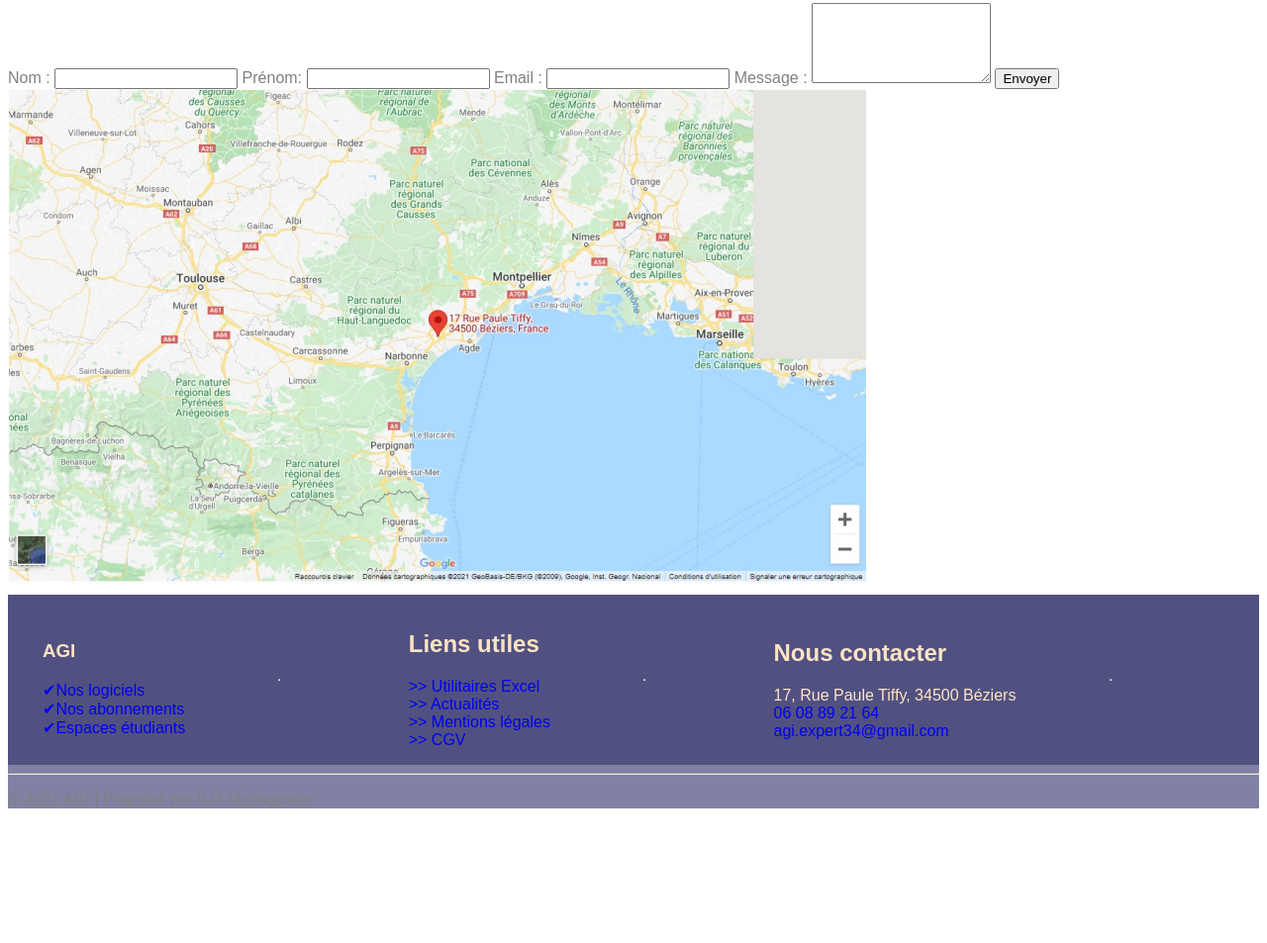
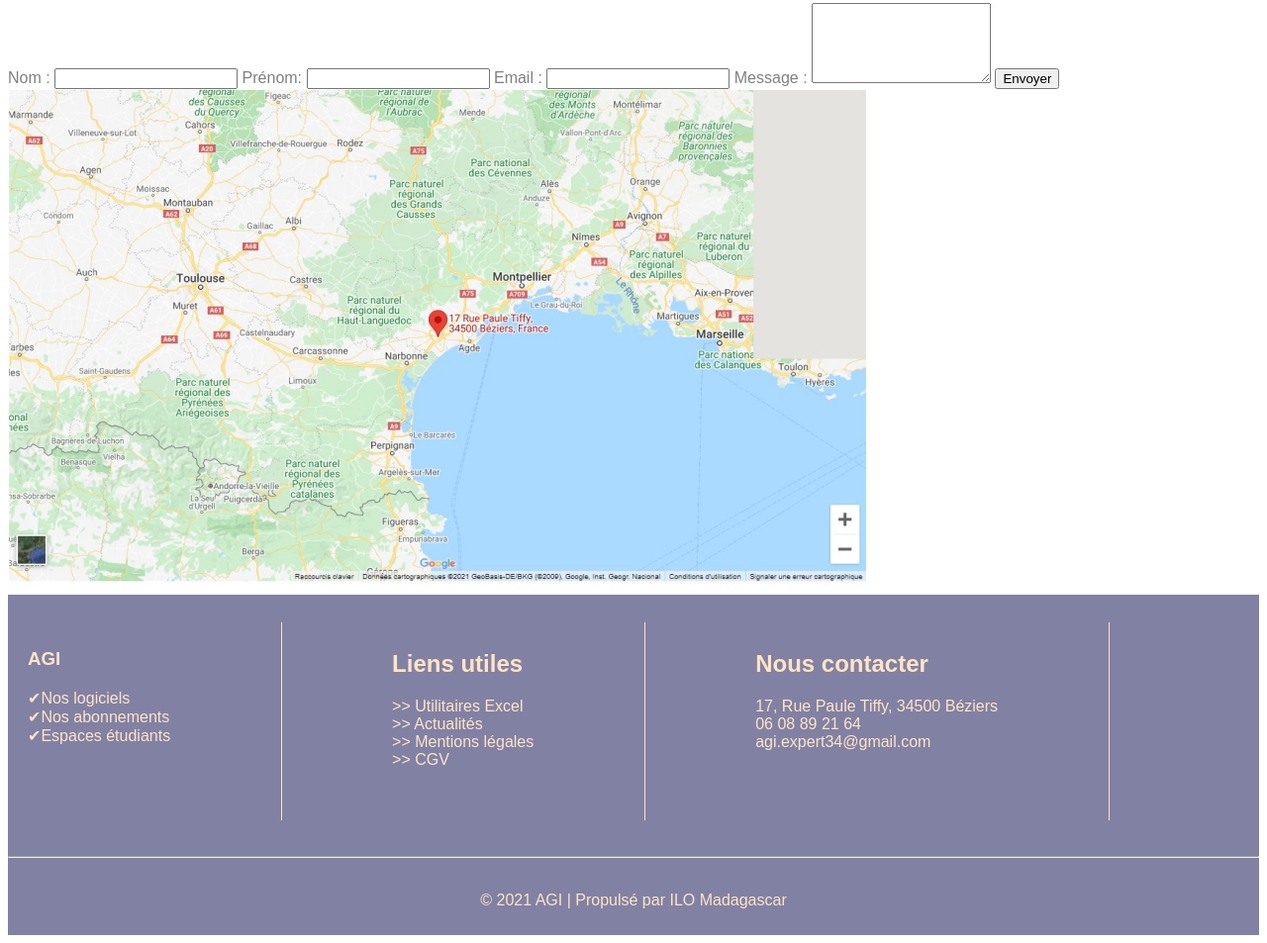
Before and after one commit to AntemaHarisambatra/Groupe-1, a plain HTML site: page Contact.html in a window 1280 px wide. Shown: the part 751-1704 px from the top of the page at 99% size. Before the commit the page ends 1584 px from the top, so only its background shows below. Drawn offline with Linux system fonts and the light colour scheme.

Commit message:
modifié

```diff
--- a/Contact.css
+++ b/Contact.css
@@ -39,28 +39,31 @@ body{
     color: rgb(172, 119, 94);
 }
 
-.footer-entier{
-    background-color: rgba(52, 52, 109, 0.621);
- }
-
- .footer{
-    display: flex;
-    justify-content: space-between;
-    align-items: center;
+.footer-entier {
     background-color: rgba(52, 52, 109, 0.621);
     color: bisque;
  }
 
-  .footer ul{
-    margin-left: -5px;
+ .footer {
+    display: flex;
+    justify-content: space-between;
+    align-items: flex-start;
+    padding: 20px;
  }
 
- .footer li{
-    list-style-type: none;
+ .footer ul {
+    list-style: none;
+    padding: 0;
  }
 
  .footer ul li a {
     text-decoration: none;
+    color: bisque;
+ }
+
+ footer {
+    text-align: center;
+    padding: 10px;
  }
 
  .social-icons {
@@ -71,12 +74,19 @@ body{
  }
 
  .social-icons a {
-    color: blue;
+    color: bisque;
     font-size: 1.2rem;
     transition: color 0.3s ease, transform 0.3s ease;
  }
 
  .social-icons a:hover {
-    color: blue;
+    font-size: larger;
     transform: translateY(-3px);
  }
+
+ .vertical-hr {
+    width: 1px;
+    height: 200px;
+    background-color: bisque;
+    border: none;
+ }
```
Also changed, not shown: Contact.html (+0 -1 lines), home.html (+8 -7 lines). Lines whose indentation alone changed are shown as unchanged.
